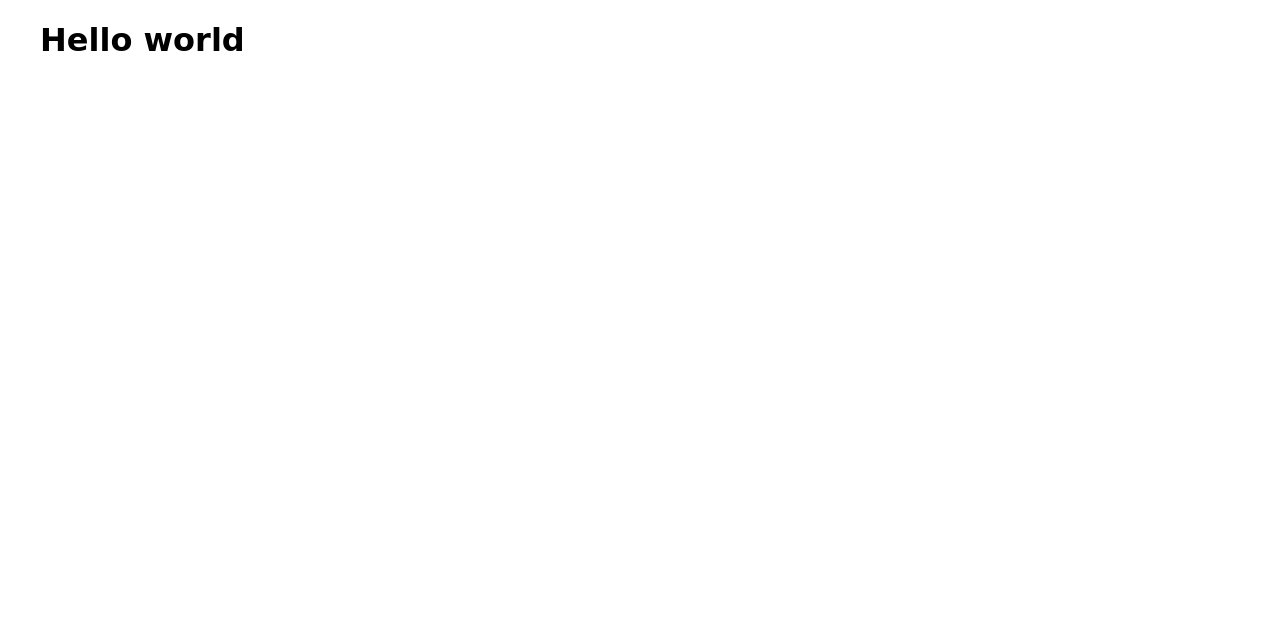
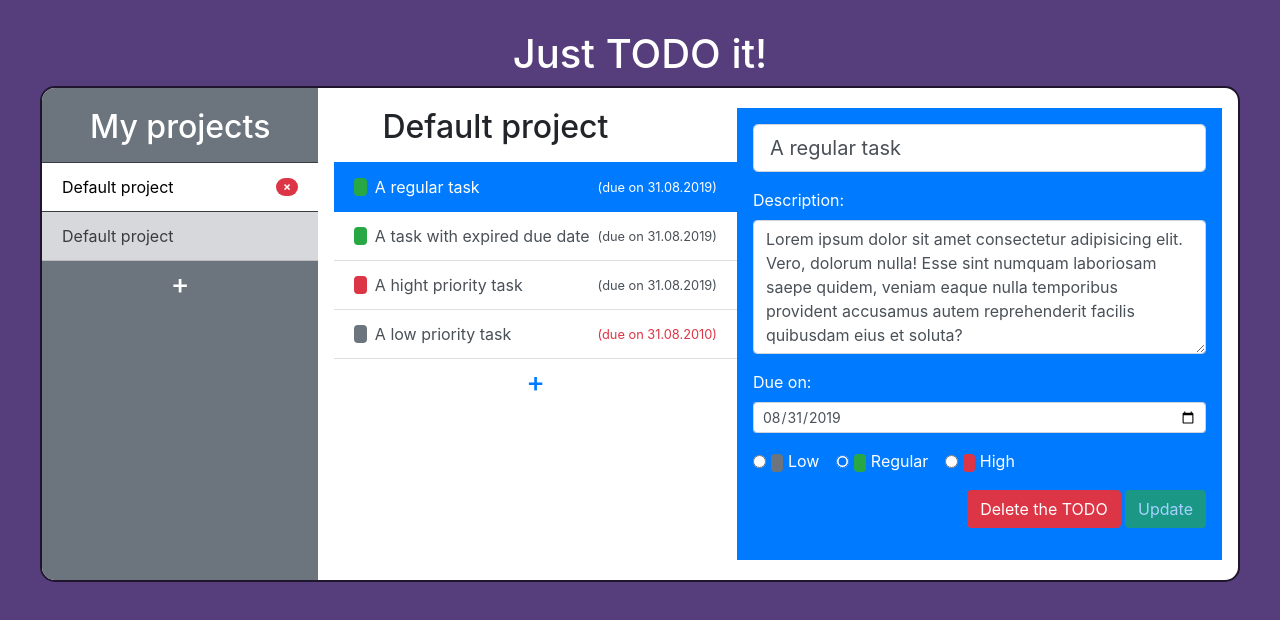
Before and after one commit to nikitin2009/todo-list, a plain HTML site: page index.html in a window 1280 px wide. Drawn offline with nearby package versions, Linux system fonts and the light colour scheme.

Commit message:
Implement all views markup and styling

```diff
--- a/index.html
+++ b/index.html
@@ -4,37 +4,113 @@
   <meta charset="UTF-8">
   <meta name="viewport" content="width=device-width, initial-scale=1.0">
   <meta http-equiv="X-UA-Compatible" content="ie=edge">
-  <title>TODO list</title>
+  <title>TODO list app</title>
+  <link rel="stylesheet" href="https://stackpath.bootstrapcdn.com/bootstrap/4.3.1/css/bootstrap.min.css" integrity="sha384-ggOyR0iXCbMQv3Xipma34MD+dH/1fQ784/j6cY/iJTQUOhcWr7x9JvoRxT2MZw1T" crossorigin="anonymous">
   <link rel="stylesheet" href="./styles/style.css">
 </head>
 <body>
 
+  <h1 class="text-center text-white">Just TODO it!</h1>
+
   <div id="app">
-    <aside>
-      <h2>My projects</h2>
-      <ul id="projectsList">
-        <li>Default project</li>
-      </ul>
-      <a href="#">Edit projects list</a>
+
+    <aside class="text-white bg-secondary">
+      <h2 class="mb-3 px-5">My projects</h2>
+      <div id="projectsList" class="list-group list-group-flush mb-2">
+        <a href="#" class="list-group-item list-group-item-action list-group-item-secondary d-flex justify-content-between align-items-center active">
+          Default project
+          <span class="badge badge-danger badge-pill" title="Remove the project">&times;</span>
+        </a>
+        <a href="#" class="list-group-item list-group-item-action list-group-item-secondary d-flex justify-content-between align-items-center">
+          Default project
+          <span class="badge badge-danger badge-pill" title="Remove the project">&times;</span>
+        </a>
+      </div>
+      <div class="text-center">
+        <a href="#" title="Add new project" class="h3 text-white">+</a>
+      </div>
     </aside>
 
-    <main>
-      <h1>Default project</h1>
-      <ul id="tasksList">
-        <li>
-          <a href="#">A regular task</a>
-        </li>
-        <li>
-          <a href="#">A task with expired due date</a>
-        </li>
-        <li>
-          <a href="#">A hight priority task</a>
-        </li>
-        <li>
-          <a href="#">A low priority task</a>
-        </li>
-      </ul>
+    <main class="flex-fill d-flex">
+
+      <div id="tasksView" class="ml-3">
+        <h2 class="mb-3 px-5">Default project</h2>
+        <div id="tasksList" class="list-group list-group-flush mb-2">
+          <a href="#" class="list-group-item list-group-item-action d-flex justify-content-between align-items-center active">
+            <span class="badge badge-success" title="Priority: regular">&nbsp;</span>
+            <span class="title flex-fill mx-2">A regular task</span>
+            <span class="small due-date">(due on 31.08.2019)</span>
+          </a>
+          <a href="#" class="list-group-item list-group-item-action d-flex justify-content-between align-items-center">
+            <span class="badge badge-success" title="Priority: regular">&nbsp;</span>
+            <span class="title flex-fill mx-2">A task with expired due date</span>
+            <span class="small due-date">(due on 31.08.2019)</span>
+          </a>
+          <a href="#" class="list-group-item list-group-item-action d-flex justify-content-between align-items-center">
+            <span class="badge badge-danger" title="Priority: hight">&nbsp;</span>
+            <span class="title flex-fill mx-2">A hight priority task</span>
+            <span class="small due-date">(due on 31.08.2019)</span>
+          </a>
+          <a href="#" class="list-group-item list-group-item-action d-flex justify-content-between align-items-center">
+            <span class="badge badge-secondary" title="Priority: low">&nbsp;</span>
+            <span class="title flex-fill mx-2">A low priority task</span>
+            <span class="small due-date text-danger">(due on 31.08.2010)</span>
+          </a>
+        </div>
+        <div class="text-center">
+          <a href="#" title="Add new TODO" class="h3">+</a>
+        </div>
+      </div>
+
+      <div id="singleTaskView" class="flex-fill bg-primary text-white mr-3 p-3">
+        <form>
+          <div class="form-group">
+            <label class="sr-only" for="title">Title</label>
+            <input type="text" class="form-control form-control-lg" id="title" value="A regular task" required placeholder="Title">
+          </div>
+          <div class="form-group">
+            <label for="description">Description:</label>
+            <textarea class="form-control" id="description" rows="5">Lorem ipsum dolor sit amet consectetur adipisicing elit. Vero, dolorum nulla! Esse sint numquam laboriosam saepe quidem, veniam eaque nulla temporibus provident accusamus autem reprehenderit facilis quibusdam eius et soluta?</textarea>
+          </div>
+          <div class="form-group">
+            <label for="dueDate">Due on:</label>
+            <input type="date" class="form-control form-control-sm" id="dueDate" value="2019-08-31">
+          </div>
+
+          <div class="form-group">
+            <div class="form-check form-check-inline">
+              <input class="form-check-input" type="radio" name="priority" id="low" value="low">
+              <label class="form-check-label" for="low">
+                <span class="badge badge-secondary">&nbsp;</span>
+                Low
+              </label>
+            </div>
+            <div class="form-check form-check-inline">
+              <input class="form-check-input" type="radio" name="priority" id="regular" value="regular" checked>
+              <label class="form-check-label" for="regular">
+                <span class="badge badge-success">&nbsp;</span>
+                Regular
+              </label>
+            </div>
+            <div class="form-check form-check-inline">
+              <input class="form-check-input" type="radio" name="priority" id="high" value="high">
+              <label class="form-check-label" for="high">
+                <span class="badge badge-danger">&nbsp;</span>
+                High
+              </label>
+            </div>
+          </div>
+          <div class="form-group text-right">
+            <button class="btn btn-danger">Delete the TODO</button>
+            <button type="submit" class="btn btn-success" disabled>Update</button>
+          </div>
+
+
+        </form>
+      </div>
+
     </main>
+
   </div>
 
   <script src="./js/main.js"></script>
--- a/js/main.js
+++ b/js/main.js
@@ -1 +1 @@
-!function(e){var t={};function n(r){if(t[r])return t[r].exports;var o=t[r]={i:r,l:!1,exports:{}};return e[r].call(o.exports,o,o.exports,n),o.l=!0,o.exports}n.m=e,n.c=t,n.d=function(e,t,r){n.o(e,t)||Object.defineProperty(e,t,{enumerable:!0,get:r})},n.r=function(e){"undefined"!=typeof Symbol&&Symbol.toStringTag&&Object.defineProperty(e,Symbol.toStringTag,{value:"Module"}),Object.defineProperty(e,"__esModule",{value:!0})},n.t=function(e,t){if(1&t&&(e=n(e)),8&t)return e;if(4&t&&"object"==typeof e&&e&&e.__esModule)return e;var r=Object.create(null);if(n.r(r),Object.defineProperty(r,"default",{enumerable:!0,value:e}),2&t&&"string"!=typeof e)for(var o in e)n.d(r,o,function(t){return e[t]}.bind(null,o));return r},n.n=function(e){var t=e&&e.__esModule?function(){return e.default}:function(){return e};return n.d(t,"a",t),t},n.o=function(e,t){return Object.prototype.hasOwnProperty.call(e,t)},n.p="",n(n.s=0)}([function(e,t){(function(){const e=document.getElementById("app");return{init:function(){e.innerHTML="<h1>Hello world</h1>"}}})().init()}]);
+!function(e){var t={};function n(r){if(t[r])return t[r].exports;var o=t[r]={i:r,l:!1,exports:{}};return e[r].call(o.exports,o,o.exports,n),o.l=!0,o.exports}n.m=e,n.c=t,n.d=function(e,t,r){n.o(e,t)||Object.defineProperty(e,t,{enumerable:!0,get:r})},n.r=function(e){"undefined"!=typeof Symbol&&Symbol.toStringTag&&Object.defineProperty(e,Symbol.toStringTag,{value:"Module"}),Object.defineProperty(e,"__esModule",{value:!0})},n.t=function(e,t){if(1&t&&(e=n(e)),8&t)return e;if(4&t&&"object"==typeof e&&e&&e.__esModule)return e;var r=Object.create(null);if(n.r(r),Object.defineProperty(r,"default",{enumerable:!0,value:e}),2&t&&"string"!=typeof e)for(var o in e)n.d(r,o,function(t){return e[t]}.bind(null,o));return r},n.n=function(e){var t=e&&e.__esModule?function(){return e.default}:function(){return e};return n.d(t,"a",t),t},n.o=function(e,t){return Object.prototype.hasOwnProperty.call(e,t)},n.p="",n(n.s=0)}([function(e,t){!function(){const e=document.getElementById("app")}()}]);
--- a/styles/style.css
+++ b/styles/style.css
@@ -1,7 +1,11 @@
 body {
-  font-family: cursive;
   margin: 0;
-  padding: 0;
+  padding: 30px 0 0;
+  background-color: #563d7c;
+}
+
+a:hover {
+  text-decoration: none;
 }
 
 .text-center {
@@ -9,7 +13,29 @@ body {
 }
 
 #app {
+  display: flex;
   max-width: 1200px;
   margin: 0 auto;
-  padding: 0 15px;
+  background-color: #fff;
+  border: 2px solid #1f162d;
+  border-radius: 15px;
+  overflow: hidden;
 }
+
+aside,
+main {
+  padding: 20px 0;
+}
+
+#projectsList .list-group-item.active {
+  background-color: #fff;
+  color: #000;
+}
+
+#projectsList .list-group-item .badge {
+  display: none;
+}
+
+#projectsList .list-group-item.active .badge {
+  display: block;
+}
```
